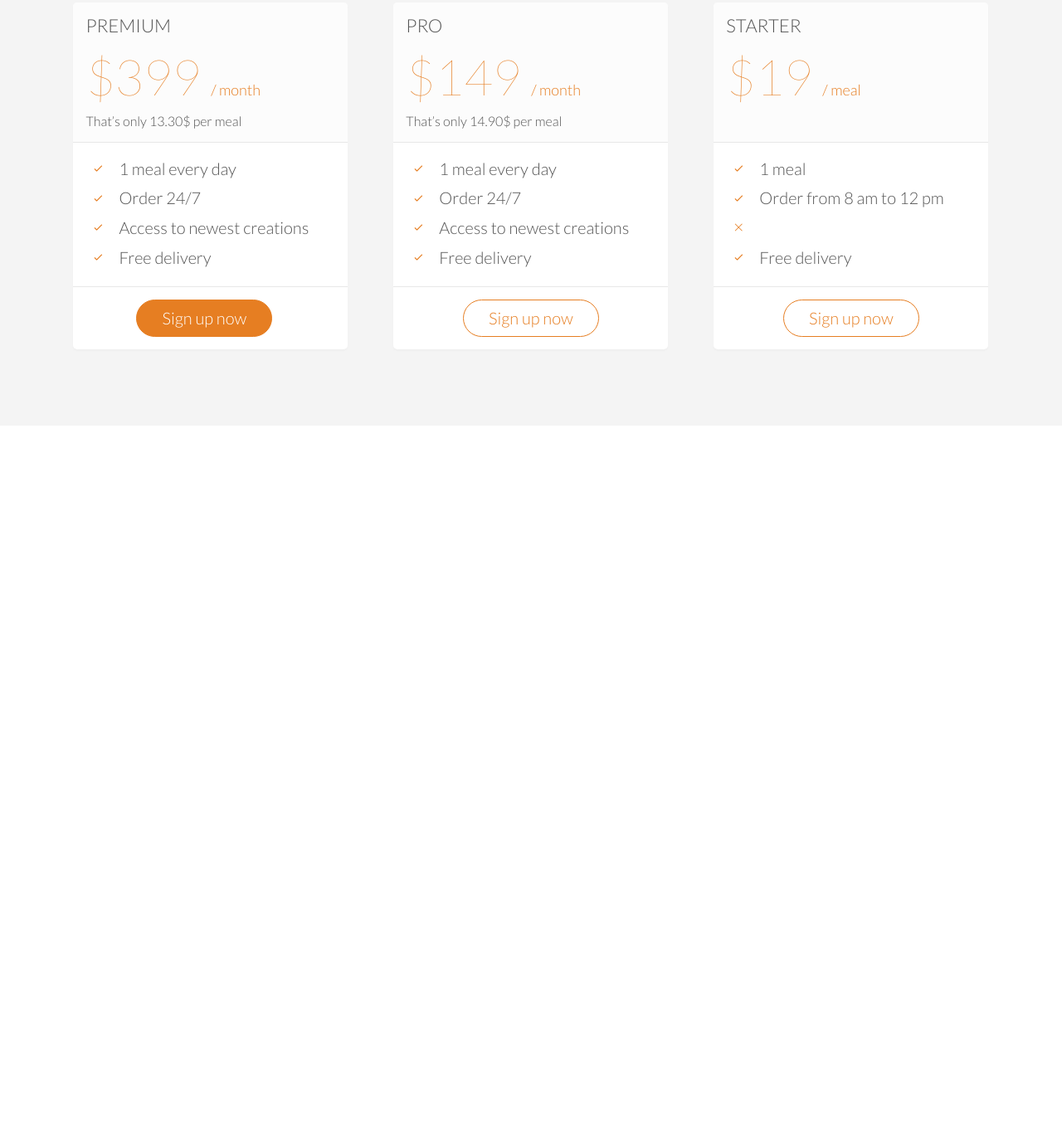
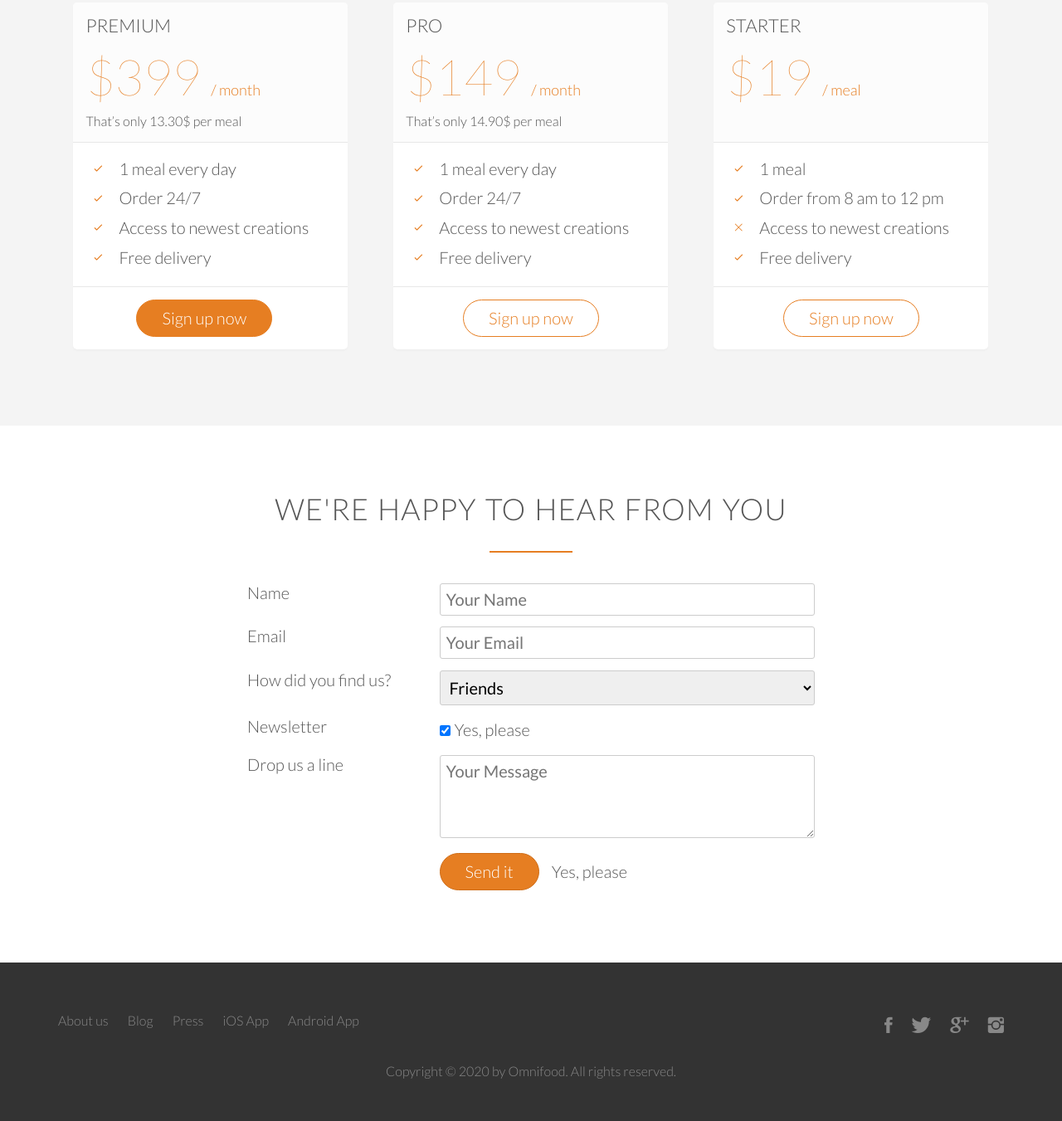
Before and after one commit to mehrab328/Omnifood, a plain HTML site: page index.html in a window 1280 px wide. Shown: the part 4113-5464 px from the top of the page at 83% size. Before the commit the page ends 4626 px from the top, so only its background shows below. Drawn offline with Linux system fonts and the light colour scheme; files whose address does not match are found by name.

Commit message:
Building Footer

```diff
--- a/index.html
+++ b/index.html
@@ -325,7 +325,7 @@
                         <ul>
                             <li><i class="ion-ios-checkmark-empty icon-small"></i>1 meal</li>
                             <li><i class="ion-ios-checkmark-empty icon-small"></i>Order from 8 am to 12 pm</li>
-                            <li><i class="ion-ios-close-empty icon-small"></i></li>
+                            <li><i class="ion-ios-close-empty icon-small"></i>Access to newest creations</li>
                             <li><i class="ion-ios-checkmark-empty icon-small"></i>Free delivery</li>
                         </ul>
                     </div>
@@ -337,16 +337,111 @@
         </div>
     </section>
 
+    <section class="section-form">
+        <div class="row">
+            <h2>We're happy to hear from you</h2>
+        </div>
+        <div class="row">
+            <form method="POST" action="#" class="contact-form">
+                <div class="row">
+                    <div class="col span-1-of-3">
+                        <label for="name">Name</label>
+                    </div>
+                    <div class="col span-2-of-3">
+                        <input type="text" name="name" id="name" placeholder="Your Name" required>
+                    </div>
+                </div>
+                <div class="row">
+                    <div class="col span-1-of-3">
+                        <label for="email">Email</label>
+                    </div>
+                    <div class="col span-2-of-3">
+                        <input type="email" name="email" id="email" placeholder="Your Email" required>
+                    </div>
+                </div>
+                <div class="row">
+                    <div class="col span-1-of-3">
+                        <label for="find-us">How did you find us?</label>
+                    </div>
+                    <div class="col span-2-of-3">
+                        <select name="find-us" id="find-us">
+                            <option value="friends" selected>Friends</option>
+                            <option value="search">Search Engine</option>
+                            <option value="ad">Advertisement</option>
+                            <option value="other">Other</option>
+                        </select>
+                    </div>
+                </div>
+                <div class="row">
+                    <div class="col span-1-of-3">
+                        <label>Newsletter</label>
+                    </div>
+                    <div class="col span-2-of-3">
+                        <input type="checkbox" name="news" id="news" checked>Yes, please
+                    </div>
+                </div>
+                <div class="row">
+                    <div class="col span-1-of-3">
+                        <label>Drop us a line</label>
+                    </div>
+                    <div class="col span-2-of-3">
+                        <textarea name="message" placeholder="Your Message"></textarea>
+                    </div>
+                </div>
+                <div class="row">
+                    <div class="col span-1-of-3">
+                        <label>&nbsp;</label>
+                    </div>
+                    <div class="col span-2-of-3">
+                        <input type="submit" value="Send it">Yes, please
+                    </div>
+                </div>
+            </form>
+        </div>
+    </section>
+
+    <footer>
+        <div class="row">
+            <div class="col span-1-of-2">
+                <ul class="footer-nav">
+                    <li><a href="#">About us</a></li>
+                    <li><a href="#">Blog</a></li>
+                    <li><a href="#">Press</a></li>
+                    <li><a href="#">iOS App</a></li>
+                    <li><a href="#">Android App</a></li>
+                </ul>
+            </div>
+            <div class="col span-1-of-2">
+                <ul class="social-links">
+                    <li><a href="#"><i class="ion-social-facebook"></i></a></li>
+                    <li><a href="#"><i class="ion-social-twitter"></i></a></li>
+                    <li><a href="#"><i class="ion-social-googleplus"></i></a></li>
+                    <li><a href="#"><i class="ion-social-instagram"></i></a></li>
+                </ul>
+            </div>
+        </div>
+        <div class="row">
+            <p>
+                Copyright &copy; 2020 by Omnifood. All rights reserved.
+            </p>
+        </div>
+    </footer>
+
 </body>
 
 </html>
 
 <!--
 
-Plan 3: Starter
-19$ per meal
-1 meal
-Order from 8 am to 12 pm
-Free delivery
+Section 7: Contact form
+Title: We're happy to hear from you
+
+Fields to include:
+Name
+Email
+How did you find us?
+Newsletter
+Drop us a line
+
 
 -->
--- a/resources/css/style.css
+++ b/resources/css/style.css
@@ -146,7 +146,8 @@ a:visited {
 /* -------- BUTTONS ---------*/
 
 .btn:link,
-.btn:visited {
+.btn:visited,
+input[type="submit"] {
   display: inline-block;
   padding: 10px 30px;
   font-weight: 300;
@@ -156,7 +157,8 @@ a:visited {
 }
 
 .btn-full:link,
-.btn-full:visited {
+.btn-full:visited,
+input[type="submit"] {
   background-color: #e67e22;
   border: 1px solid #e67e22;
   color: #fff;
@@ -170,12 +172,15 @@ a:visited {
 }
 
 .btn:hover,
-.btn:active {
+.btn:active,
+input[type="submit"]:hover,
+input[type="submit"]:active {
   background-color: #cf6d17;
 }
 
 .btn-full:hover,
-.btn-full:active {
+.btn-full:active,
+input[type="submit"] {
   border: 1px solid #cf6d17;
 }
 
@@ -455,3 +460,114 @@ cite img {
 .plan-box ul li {
   padding: 5px 0;
 }
+
+/* ----------------------------- */
+/* CONTACT FORM */
+/* ----------------------------- */
+
+.contact-form {
+  width: 60%;
+  margin: 0 auto;
+}
+
+input[type="text"],
+input[type="email"],
+select,
+textarea {
+  width: 100%;
+  padding: 7px;
+  border-radius: 3px;
+  border: 1px solid #ccc;
+}
+
+textarea {
+  height: 100px;
+}
+
+input[type="checkbox"] {
+  margin: 10px 5px 10px 0;
+}
+
+*:focus {
+  outline: none;
+}
+
+/* ----------------------------- */
+/* CONTACT FORM */
+/* ----------------------------- */
+
+footer {
+  background-color: #333;
+  padding: 50px;
+  font-size: 80%;
+}
+
+.footer-nav {
+  list-style: none;
+  float: left;
+}
+
+.social-links {
+  list-style: none;
+  float: right;
+}
+
+.footer-nav li,
+.social-links li {
+  display: inline-block;
+  margin-right: 20px;
+}
+
+.footer-nav li:last-child,
+.social-links li:last-child {
+  margin-right: 0;
+}
+
+.footer-nav li a:link,
+.footer-nav li a:visited,
+.social-links li a:link,
+.social-links li a:visited {
+  text-decoration: none;
+  border: 0;
+  color: #888;
+  transition: color 0.2s;
+}
+
+.footer-nav li a:hover,
+.footer-nav li a:active {
+  color: #ddd;
+}
+
+.social-links li a:link,
+.social-links li a:visited {
+  font-size: 160%;
+}
+
+.ion-social-facebook,
+.ion-social-twitter,
+.ion-social-googleplus,
+.ion-social-instagram {
+  transition: color 0.2s;
+}
+
+.ion-social-facebook:hover {
+  color: #3b5999;
+}
+
+.ion-social-twitter:hover {
+  color: #55acee;
+}
+
+.ion-social-googleplus:hover {
+  color: #dd4b39;
+}
+
+.ion-social-instagram:hover {
+  color: #e4405f;
+}
+
+footer p {
+  color: #888;
+  text-align: center;
+  margin-top: 20px;
+}
```
